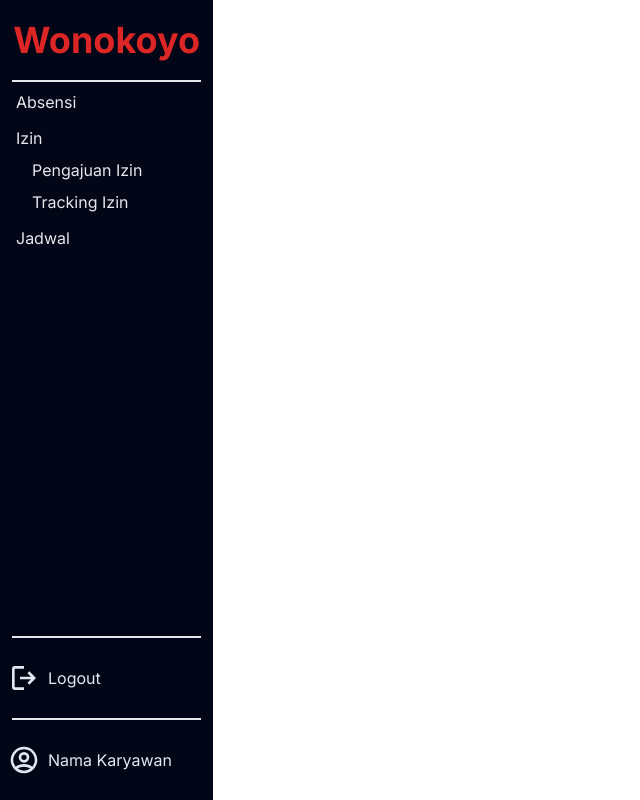
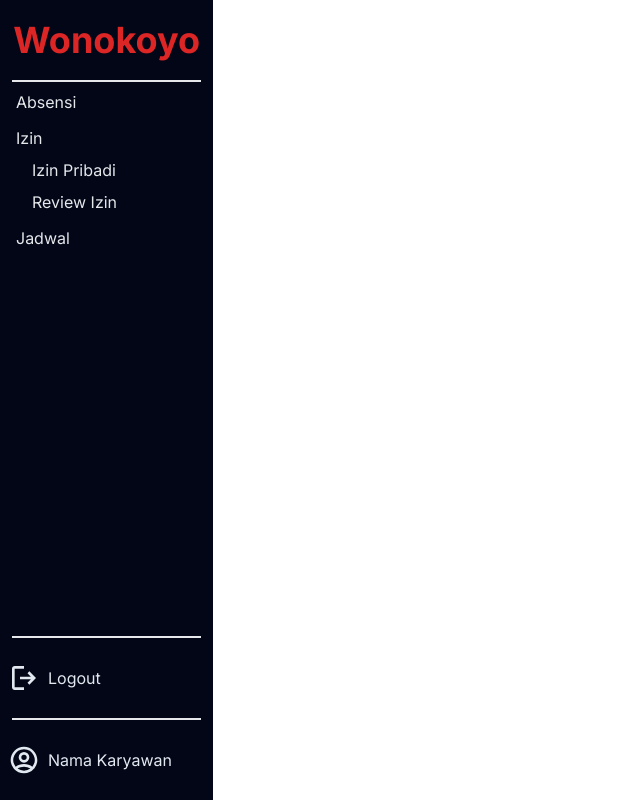
Before and after one commit to alexdoffgit/absensi_nextjs, a Next.js app: page / in a window 1280 px wide. Both pictures are taken after a click on the element "Izin". Shown: the whole page, without its empty margins (0-640 px from the left). Built offline with nearby package versions, Linux system fonts and the light colour scheme.

Commit message:
add hr sidenav component

```diff
--- a/app/page.tsx
+++ b/app/page.tsx
@@ -1,5 +1,5 @@
 import SidenavCenterLayout from "@/components/layouts/sidenav-center";
 
 export default function Home() {
-  return <SidenavCenterLayout tipe="karyawan"></SidenavCenterLayout>;
+  return <SidenavCenterLayout tipe="hrd"></SidenavCenterLayout>;
 }
--- a/components/layouts/sidenav-center.tsx
+++ b/components/layouts/sidenav-center.tsx
@@ -1,5 +1,6 @@
 import { PropsWithChildren } from "react";
 import SidenavKaryawan from "@/components/sidenav/karyawan";
+import SidenavHR from "@/components/sidenav/hr";
 
 type Props = {
   tipe: SidenavOptions;
@@ -10,6 +11,10 @@ type SidenavOptions = "karyawan" | "atasan" | "hrd";
 function UsedSidenav(props: Props) {
   if (props.tipe === "karyawan") {
     return <SidenavKaryawan />;
+  }
+
+  if (props.tipe === "hrd") {
+    return <SidenavHR />;
   }
 
   return <div className="bg-slate-950"></div>;
--- /dev/null
+++ b/components/sidenav/hr.tsx
@@ -0,0 +1,170 @@
+"use client";
+
+import { useReducer } from "react";
+import Link from "next/link";
+import { produce } from "immer";
+import Logout from "@/components/icons/logout";
+import User from "@/components/icons/user";
+
+const links = {
+  absensi: {
+    absensiPribadi: "/hr/absensi/absensi-pribadi",
+    absensiSeluruh: "/hr/absensi/absensi-seluruh",
+  },
+  izin: {
+    izinPribadi: "/hr/izin/izin-pribadi",
+    persetujuanIzin: "hr/izin/persetujuan-izin",
+  },
+  jadwal: {
+    karyawan: "/hr/jadwal/karyawan",
+    shift: "/hr/jadwal/shift",
+  },
+};
+
+const initialDropdownState = {
+  absensi: false,
+  izin: false,
+  jadwal: false,
+};
+
+type DropdownState = {
+  absensi: boolean;
+  izin: boolean;
+  jadwal: boolean;
+};
+
+const ACTION_TYPE = {
+  ABSENSI: "absensi",
+  IZIN: "izin",
+  JADWAL: "jadwal",
+};
+
+type DropdownAction = {
+  type: string;
+};
+
+function reducer(state: DropdownState, action: DropdownAction) {
+  return produce(state, (draft) => {
+    switch (action.type) {
+      case ACTION_TYPE.ABSENSI:
+        draft.absensi = !draft.absensi;
+        break;
+      case ACTION_TYPE.IZIN:
+        draft.izin = !draft.izin;
+        break;
+      case ACTION_TYPE.JADWAL:
+        draft.jadwal = !draft.jadwal;
+        break;
+      default:
+        throw new Error("undefined action");
+    }
+  });
+}
+
+export default function SidenavHR() {
+  const [state, dispatch] = useReducer(reducer, initialDropdownState);
+
+  const absensiDropdownStyle = state.absensi ? "flex flex-col" : "hidden";
+  const izinDropdownStyle = state.izin ? "flex flex-col" : "hidden";
+  const jadwalDropdownStyle = state.jadwal ? "flex flex-col" : "hidden";
+
+  return (
+    <div className="flex bg-slate-950 h-full flex-col justify-between">
+      <div id="beginning">
+        <div
+          id="logo"
+          className={`
+            text-red-600 text-center py-5
+            lg:text-4xl text-5xl border-b-2
+            font-bold mx-3
+          `}>
+          Wonokoyo
+        </div>
+        <nav>
+          <ul className="flex flex-col">
+            <li className="mt-1">
+              <div className="flex flex-col">
+                <p
+                  className="text-gray-200 pl-4 py-1 cursor-pointer hover:bg-slate-600"
+                  onClick={() => dispatch({ type: ACTION_TYPE.ABSENSI })}>
+                  Absensi
+                </p>
+                <div className={absensiDropdownStyle}>
+                  <Link
+                    href={links.absensi.absensiPribadi}
+                    className="text-gray-200 pl-8 py-1 hover:bg-slate-600">
+                    Absen Pribadi
+                  </Link>
+                  <Link
+                    href={links.absensi.absensiSeluruh}
+                    className="text-gray-200 pl-8 py-1 hover:bg-slate-600">
+                    <p>Absensi Seluruh</p>
+                    <p>Karyawan</p>
+                  </Link>
+                </div>
+              </div>
+            </li>
+            <li className="mt-1">
+              <div className="flex flex-col">
+                <p
+                  className="text-gray-200 pl-4 py-1 cursor-pointer hover:bg-slate-600"
+                  onClick={() => dispatch({ type: ACTION_TYPE.IZIN })}>
+                  Izin
+                </p>
+                <div className={izinDropdownStyle}>
+                  <Link
+                    href={links.izin.izinPribadi}
+                    className="text-gray-200 pl-8 py-1 hover:bg-slate-600">
+                    Izin Pribadi
+                  </Link>
+                  <Link
+                    href={links.izin.persetujuanIzin}
+                    className="text-gray-200 pl-8 py-1 hover:bg-slate-600">
+                    Review Izin
+                  </Link>
+                </div>
+              </div>
+            </li>
+            <li className="mt-1">
+              <div className="flex flex-col">
+                <p
+                  className="text-gray-200 pl-4 py-1 cursor-pointer hover:bg-slate-600"
+                  onClick={() => dispatch({ type: ACTION_TYPE.JADWAL })}>
+                  Jadwal
+                </p>
+                <div className={jadwalDropdownStyle}>
+                  <Link
+                    href={links.jadwal.karyawan}
+                    className="text-gray-200 pl-8 py-1 hover:bg-slate-600">
+                    Karyawan Tetap
+                  </Link>
+                  <Link
+                    href={links.jadwal.shift}
+                    className="text-gray-200 pl-8 py-1 hover:bg-slate-600">
+                    Shift
+                  </Link>
+                </div>
+              </div>
+            </li>
+          </ul>
+        </nav>
+      </div>
+      <div id="end">
+        <div className="border mx-3"></div>
+        <div
+          id="logout-group"
+          className="my-5 flex items-center pl-2 py-1 hover:bg-slate-600 gap-2">
+          <Logout className="text-slate-200 w-8" />
+          <span className="text-slate-200">Logout</span>
+        </div>
+        <div className="border mx-3"></div>
+        <div
+          id="profile-group"
+          className="my-5 flex items-center pl-2 py-1 hover:bg-slate-600 gap-2">
+          <User className="text-slate-200 w-8" />
+          <span className="text-slate-200">Nama Karyawan</span>
+        </div>
+      </div>
+    </div>
+  );
+}
```
